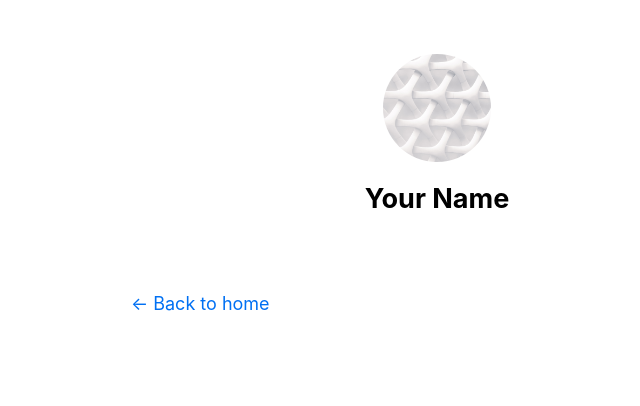
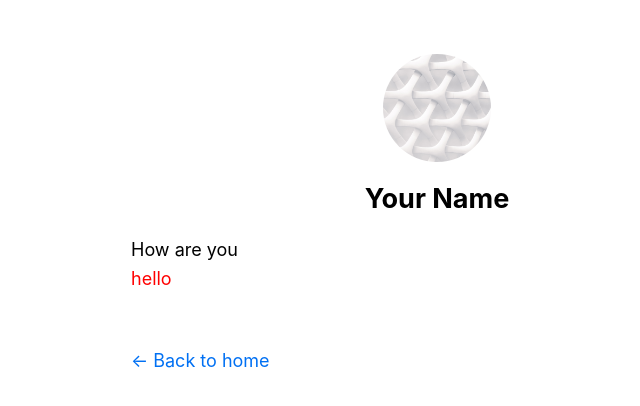
Before and after one commit to ramajedd/aplikasiKoperasi, a Next.js app: page /posts/first-post in a window 1280 px wide. Shown: the top 406 px of the page, without its empty margins (203-843 px from the left). Built offline with nearby package versions, Linux system fonts and the light colour scheme.

Commit message:
integrasi dengan tailwindcss

```diff
--- a/apolloClient.js
+++ b/apolloClient.js
@@ -6,7 +6,7 @@ import fetch from 'isomorphic-unfetch';
 export default function createApolloClient(initialState, ctx) {
     // The `ctx` (NextPageContext) will only be present on the server.
     // use it to extract auth headers (ctx.req) or similar.
-    console.log(process.env.GRAPH_URI);
+
     return new ApolloClient({
         ssrMode: Boolean(ctx),
         link: new HttpLink({
--- /dev/null
+++ b/components/alert.js
@@ -0,0 +1,15 @@
+import styles from './alert.module.css'
+import cn from 'classnames'
+
+export default function Alert({ children, type }) {
+  return (
+    <div
+      className={cn({
+        [styles.success]: type === 'success',
+        [styles.error]: type === 'error'
+      })}
+    >
+      {children}
+    </div>
+  )
+}
--- /dev/null
+++ b/components/alert.module.css
@@ -0,0 +1,6 @@
+.success {
+    color: green;
+  }
+  .error {
+    color: red;
+  }
--- a/components/layout.js
+++ b/components/layout.js
@@ -6,7 +6,8 @@ import Link from 'next/link'
 const name = 'Your Name'
 export const siteTitle = 'Next.js Sample Website'
 
-export default function Layout({ children, mm }) {
+export default function Layout({ mm, children }) {
+  //console.log(mm); menghasilkan true
   //console.log(children);
   return (
     <div className={styles.container}>
--- a/pages/posts/first-post.js
+++ b/pages/posts/first-post.js
@@ -1,5 +1,6 @@
 import Head from 'next/head'
 import Layout from '../../components/layout'
+import Alert from '../../components/Alert'
 
 export default function FirstPost() {
   return (
@@ -7,6 +8,11 @@ export default function FirstPost() {
       <Head>
         <title>First Post</title>
       </Head>
+      How are you
+      <Alert type='error'>
+        <div>hello</div>
+
+      </Alert>
 
     </Layout>
   )
--- /dev/null
+++ b/postcss.config.js
@@ -0,0 +1,18 @@
+module.exports = {
+    plugins: [
+      'tailwindcss',
+      'postcss-flexbugs-fixes',
+      [
+        'postcss-preset-env',
+        {
+          autoprefixer: {
+            flexbox: 'no-2009'
+          },
+          stage: 3,
+          features: {
+            'custom-properties': false
+          }
+        }
+      ]
+    ]
+  }
```
Also changed, not shown: tailwind.config.js (added, +8 -0 lines), 1 other file (tests, documents, lock files or other folders).
